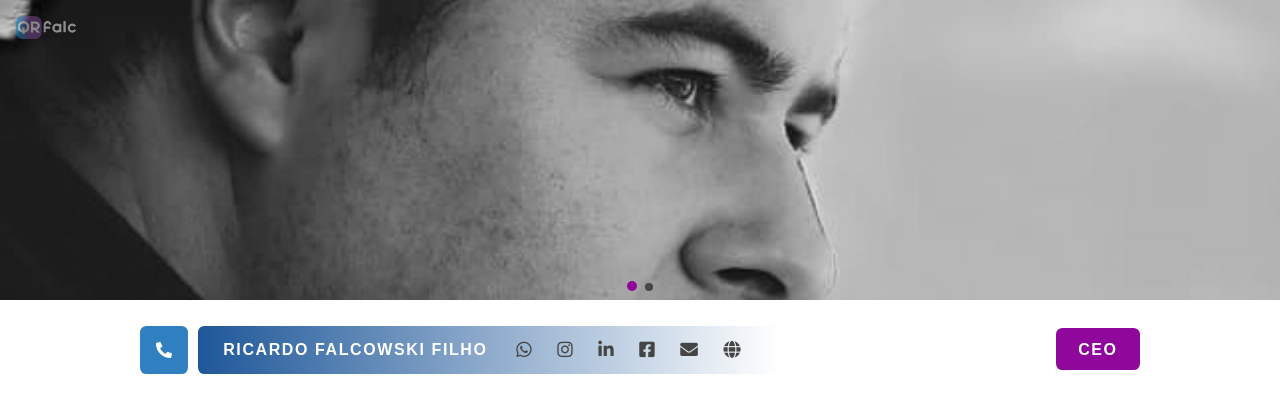
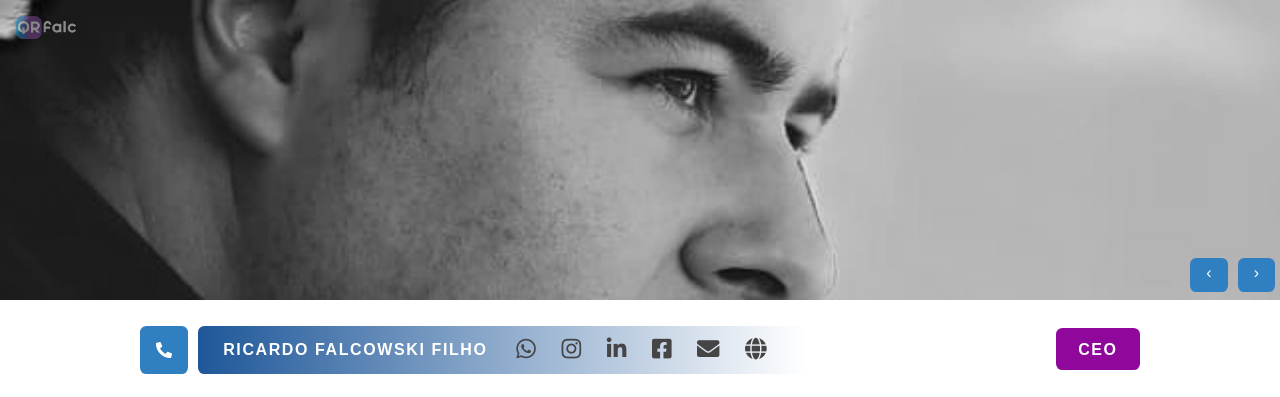
Before and after one commit to desenhadordecodigo/qrfalc, a plain HTML site: page index.html in a window 1280 px wide. Shown: the top 397 px of the page. Drawn offline with Linux system fonts and the light colour scheme; grey boxes are pictures that could not be loaded.

Commit message:
Adicionando botão na galeria

```diff
--- a/assets/css/style.css
+++ b/assets/css/style.css
@@ -33,12 +33,35 @@ body[data-nm="true"]{
     filter: grayscale(100%);
 }
 .owl-dots{
-    bottom: 0;
+    bottom: 1rem;
     left: 0;
     position: absolute;
     max-width: 100%;
     width: 100vw;
 }
+.owl-nav{
+    bottom: .2rem;
+    right: 0;
+    display: flex;
+    position: absolute;
+    max-width: 100%;
+    width: min-content;
+}
+.owl-nav button{
+    align-items: center;
+    display: flex;
+    justify-content: center;
+}
+.owl-nav button span{
+    align-items: center;
+    background-color: var(--blue);
+    color: hsla(0, 0%, 100%, 1);
+    display: flex;
+    border-radius: .4rem;
+    padding: .4rem 1rem .6rem 1rem;
+    justify-content: center;
+}
+
 .banner,
 .list-banner,
 .list-banner li{
@@ -126,7 +149,7 @@ body[data-nm="true"]{
 .content > header .bar-option .list-icons li a{
     color: var(--grey);
     display: flex;
-    font-size: 1.1rem;
+    font-size: 1.4rem;
     padding: .8rem;
     text-decoration: none;
 }
@@ -288,6 +311,7 @@ body[data-nm="true"]{
         margin-left: 0;
         padding: 1.6rem 0;
     }
+
     .content > header .bar-option .user-name{
         -ms-writing-mode: tb-lr; /* old syntax, IE */
         -webkit-writing-mode: vertical-lr;
@@ -299,6 +323,9 @@ body[data-nm="true"]{
         flex-direction: column;
         margin-top: 1rem;
         margin-left: 0;
+    }
+    .content > header .bar-option .list-icons li a{
+        font-size: 1.8rem;
     }
     .content .infos{
         /* background-color: lime; */
@@ -342,4 +369,10 @@ body[data-nm="true"]{
         align-items: center;
         justify-content: center;
     }
+    .owl-nav{
+        bottom: 2rem;
+    }
+    .owl-nav button{
+        margin: 0 .1rem!important;
+    }
 }
--- a/assets/js/script.js
+++ b/assets/js/script.js
@@ -1,7 +1,7 @@
 $('.owl-carousel').owlCarousel({
     loop:true,
-    dots: true,
-    nav:false,
+    dots: false,
+    nav:true,
     items: 1
 });
 
```
